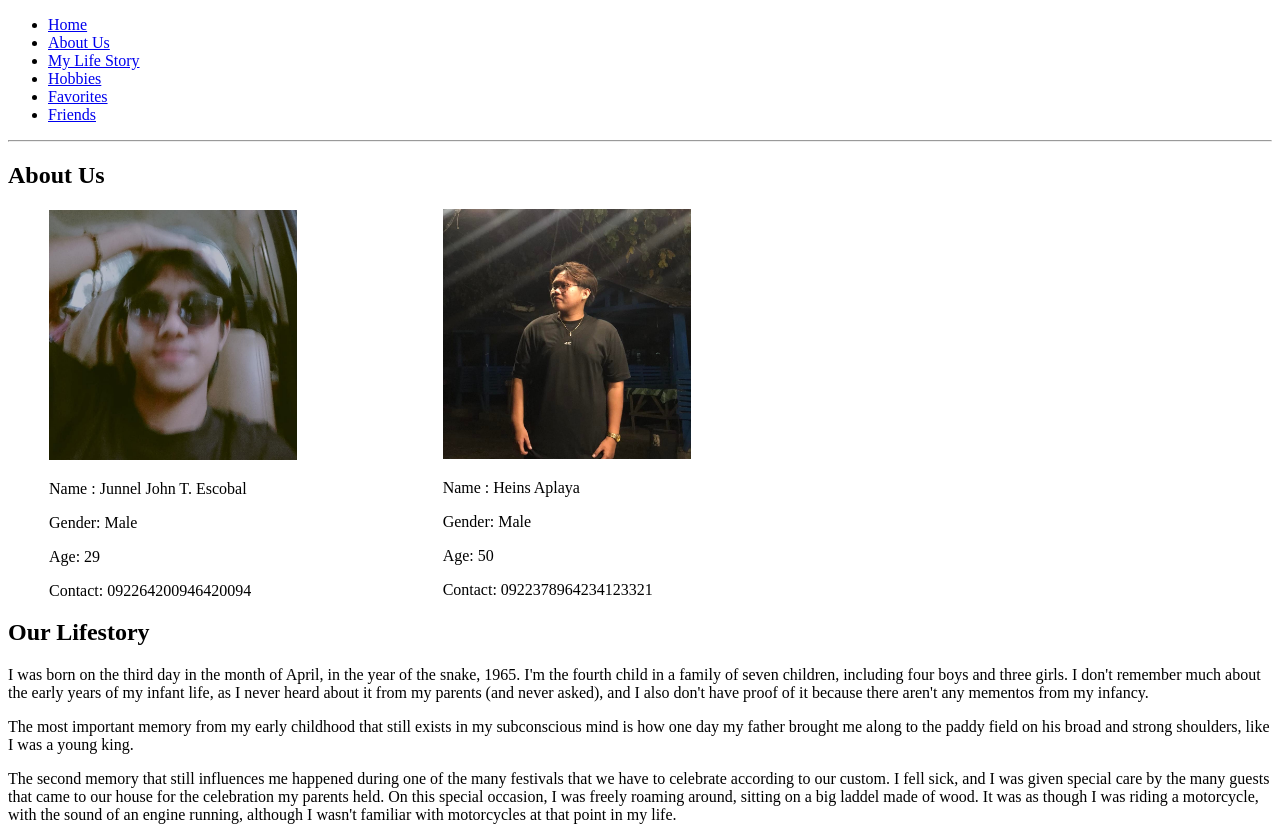
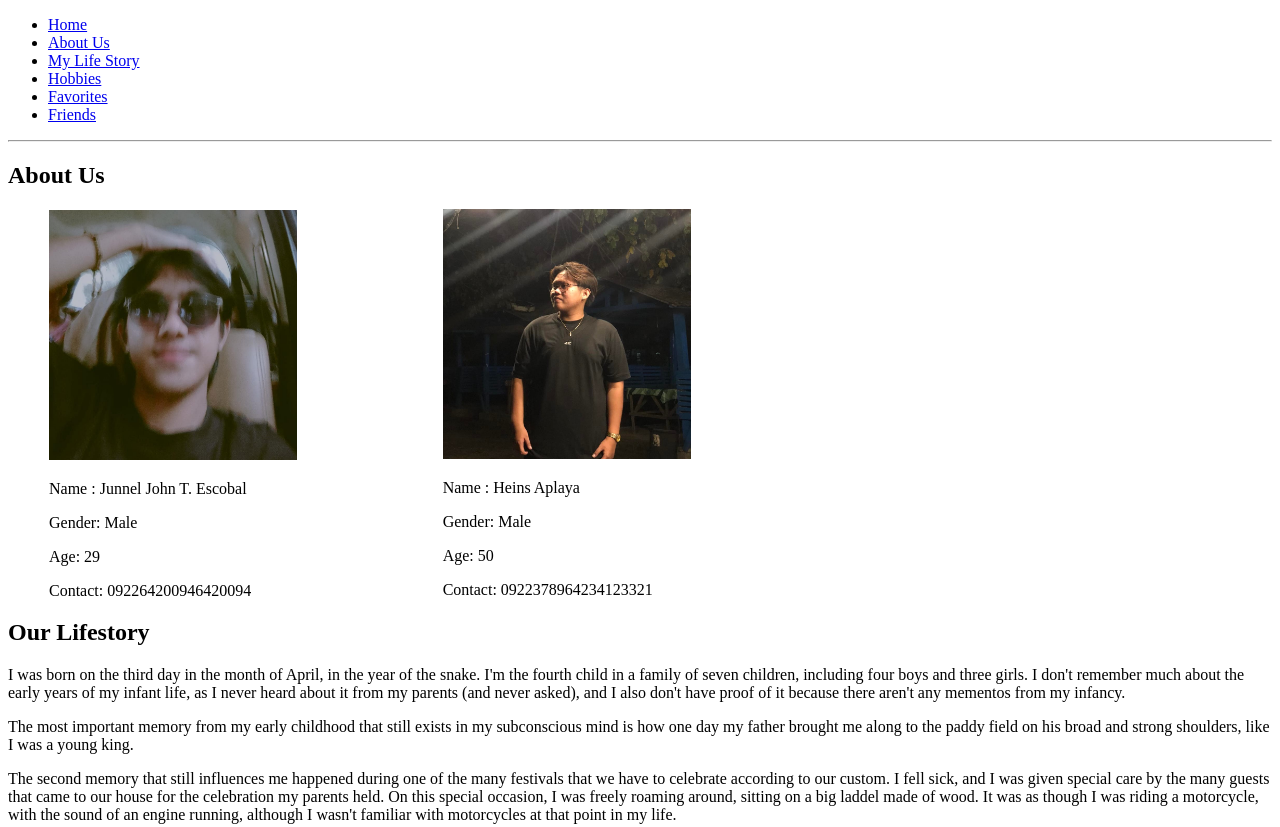
Before and after one commit to zxcvnu/HANDS-ON-EXERCISE-NO.-3-HTML-SEMANTIC---ALL-ABOUT-ME, a plain HTML site: page index.html in a window 1280 px wide. Shown: the top 827 px of the page. Drawn offline with Linux system fonts and the light colour scheme.

Commit message:
Update index.html

```diff
--- a/index.html
+++ b/index.html
@@ -72,7 +72,7 @@
 
         <section id="ourlifestory">
                 <h2> Our Lifestory</h2>
-                <p>I was born on the third day in the month of April, in the year of the snake, 1965.
+                <p>I was born on the third day in the month of April, in the year of the snake.
                     I'm the fourth child in a family of seven children, including four boys and three girls. I don't remember much about the early years of my infant life,
                     as I never heard about it from my parents (and never asked), and I also don't have proof of it because there aren't any mementos from my infancy.
                 </p>
```
